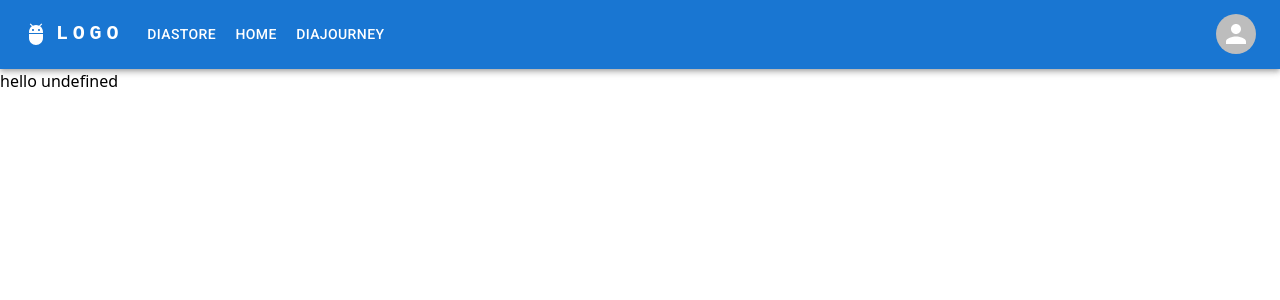
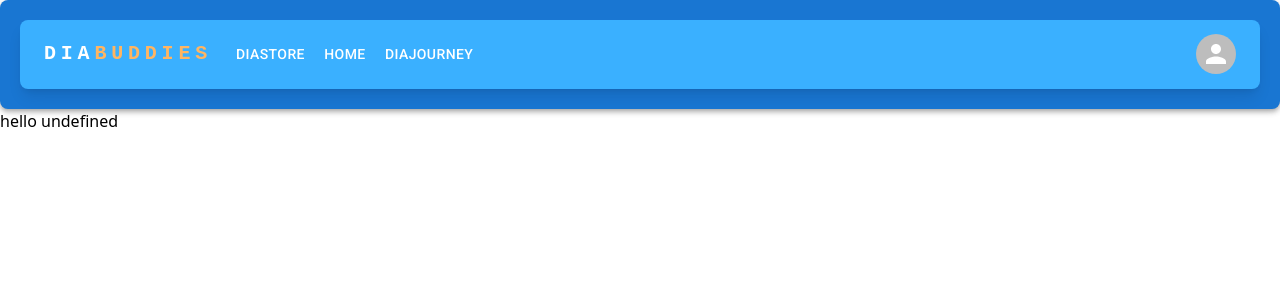
Before and after one commit to Adnane-Louardi-dev/diabuddies, a Next.js app in the folder client/: page / in a window 1280 px wide. Shown: the top 300 px of the page. Built offline with nearby package versions, Linux system fonts and the light colour scheme.

Commit message:
more styling to the navbar

```diff
--- a/client/components/ResponsiveAppBar.js
+++ b/client/components/ResponsiveAppBar.js
@@ -37,10 +37,9 @@ function ResponsiveAppBar({ props }) {
   };
 
   return (
-    <AppBar position="static">
-      <Container maxWidth="xl">
+    <AppBar position="static" className="bg-white shadow-none rounded-lg p-5">
+      <Container maxWidth="xl" className="bg-diaBlue rounded-lg shadow-lg">
         <Toolbar disableGutters>
-          <AdbIcon sx={{ display: { xs: "none", md: "flex" }, mr: 1 }} />
           <Typography
             variant="h6"
             noWrap
@@ -56,9 +55,9 @@ function ResponsiveAppBar({ props }) {
               textDecoration: "none",
             }}
           >
-            LOGO
+            <span className="text-white">DIA</span>
+            <span className="text-diaOrange">BUDDIES</span>
           </Typography>
-
           <Box sx={{ flexGrow: 1, display: { xs: "flex", md: "none" } }}>
             <IconButton
               size="large"
@@ -95,7 +94,6 @@ function ResponsiveAppBar({ props }) {
               ))}
             </Menu>
           </Box>
-
           <Typography
             variant="h5"
             noWrap
@@ -122,7 +120,6 @@ function ResponsiveAppBar({ props }) {
               </Button>
             ))}
           </Box>
-
           <Box sx={{ flexGrow: 0 }}>
             <Tooltip title="Open settings">
               <IconButton onClick={handleOpenUserMenu} sx={{ p: 0 }}>
--- a/client/pages/index.js
+++ b/client/pages/index.js
@@ -10,8 +10,8 @@ export default function Home() {
   const [Data, setData] = useState({});
   useEffect(() => {
     axios.get("http://localhost:3000/", { withCredentials: true }).then((fullData) => {
-      console.log(Data);
-      return setData(fullData.data.user);
+      // console.log(Data);
+      setData(fullData.data.user);
     });
     return () => {
       setData({});
```
